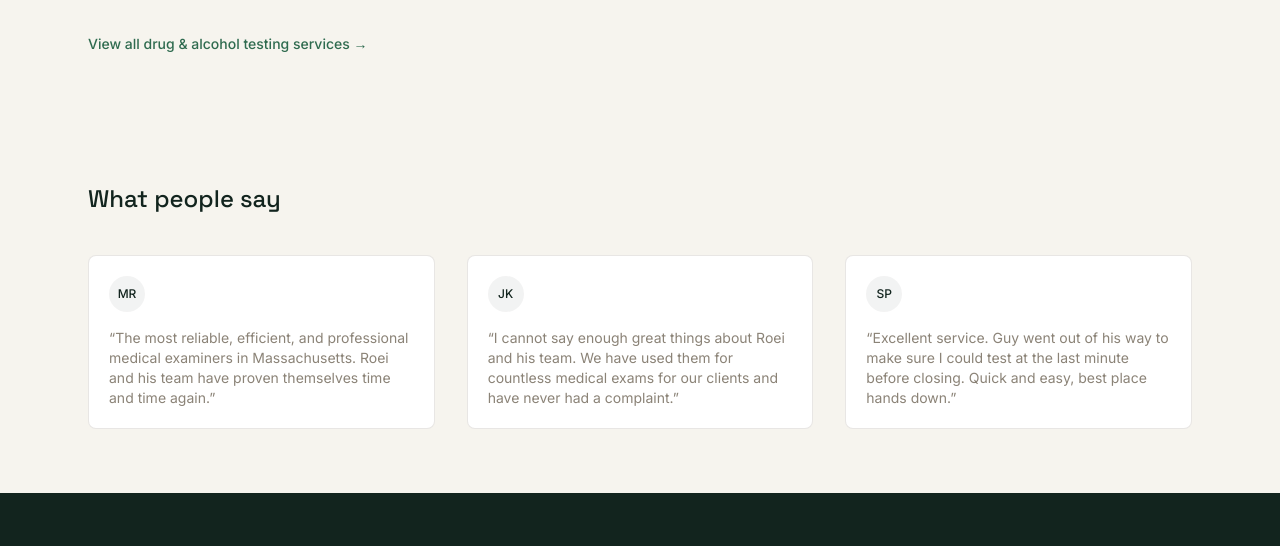
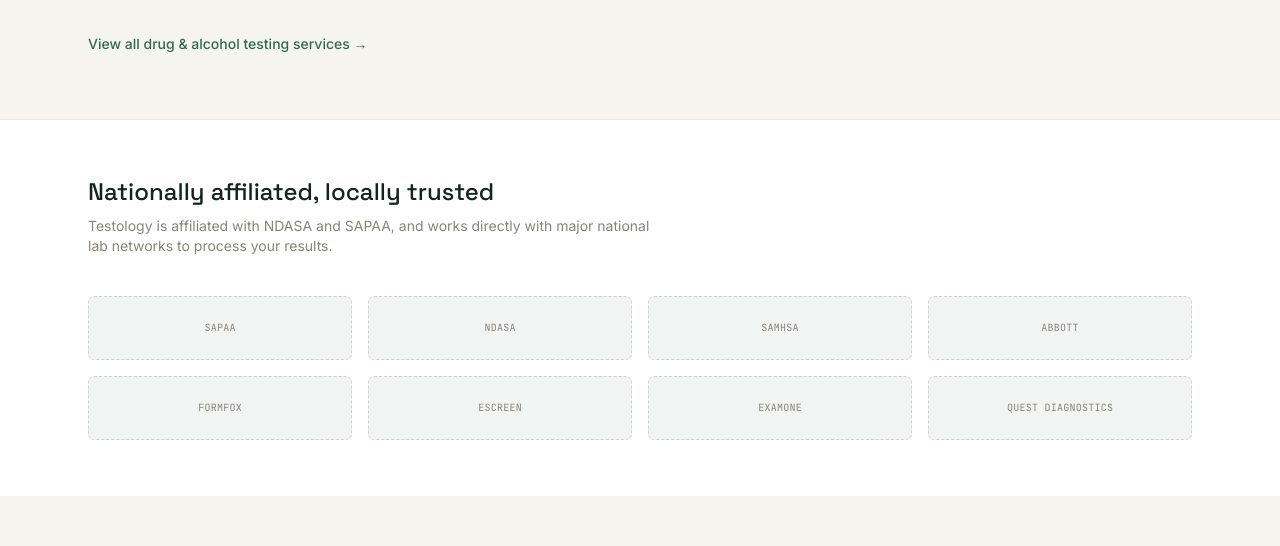
Before and after one commit to OmkarVaity/Testology-website, a Next.js app: page / in a window 1280 px wide. Shown: the part 1500-2046 px from the top of the page. Built offline with nearby package versions, Linux system fonts and the light colour scheme.

Commit message:
feat: add Affiliations section with placeholder logo slots

```diff
--- a/app/page.tsx
+++ b/app/page.tsx
@@ -6,6 +6,8 @@
 import { Testimonials } from "@/components/sections/Testimonials";
 import { ServicesGrid } from "@/components/sections/ServicesGrid";
 import { FindUs } from "@/components/sections/FindUs";
+import { Affiliations } from "@/components/sections/Affiliations";
+
 
 export default function HomePage() {
   return (
@@ -16,6 +18,7 @@
       <Differentiators />
       <HowItWorks />
       <ServicesGrid />
+      <Affiliations />
       <Testimonials />
       <FindUs />
     </>
--- /dev/null
+++ b/components/sections/Affiliations.tsx
@@ -0,0 +1,40 @@
+const affiliations = [
+  "SAPAA",
+  "NDASA",
+  "SAMHSA",
+  "Abbott",
+  "FormFox",
+  "eScreen",
+  "ExamOne",
+  "Quest Diagnostics",
+];
+
+export function Affiliations() {
+  return (
+    <section className="border-t border-slate/20 bg-white">
+      <div className="mx-auto max-w-6xl px-6 py-14">
+        <h2 className="mb-2 font-display text-2xl font-medium text-ink">
+          Nationally affiliated, locally trusted
+        </h2>
+        <p className="mb-10 max-w-xl text-sm text-slate">
+          Testology is affiliated with NDASA and SAPAA, and works directly with major national
+          lab networks to process your results.
+        </p>
+
+        <div className="grid grid-cols-2 gap-4 sm:grid-cols-4">
+          {affiliations.map((name) => (
+            <div
+              key={name}
+              className="flex h-16 items-center justify-center rounded-md border border-dashed border-slate/30 bg-ink/5 px-3"
+            >
+              {/* TODO: replace with <img src="/images/logos/[name].svg" /> once logo files are available */}
+              <span className="text-center font-mono-panel text-[10px] uppercase tracking-wide text-slate">
+                {name}
+              </span>
+            </div>
+          ))}
+        </div>
+      </div>
+    </section>
+  );
+}
```
